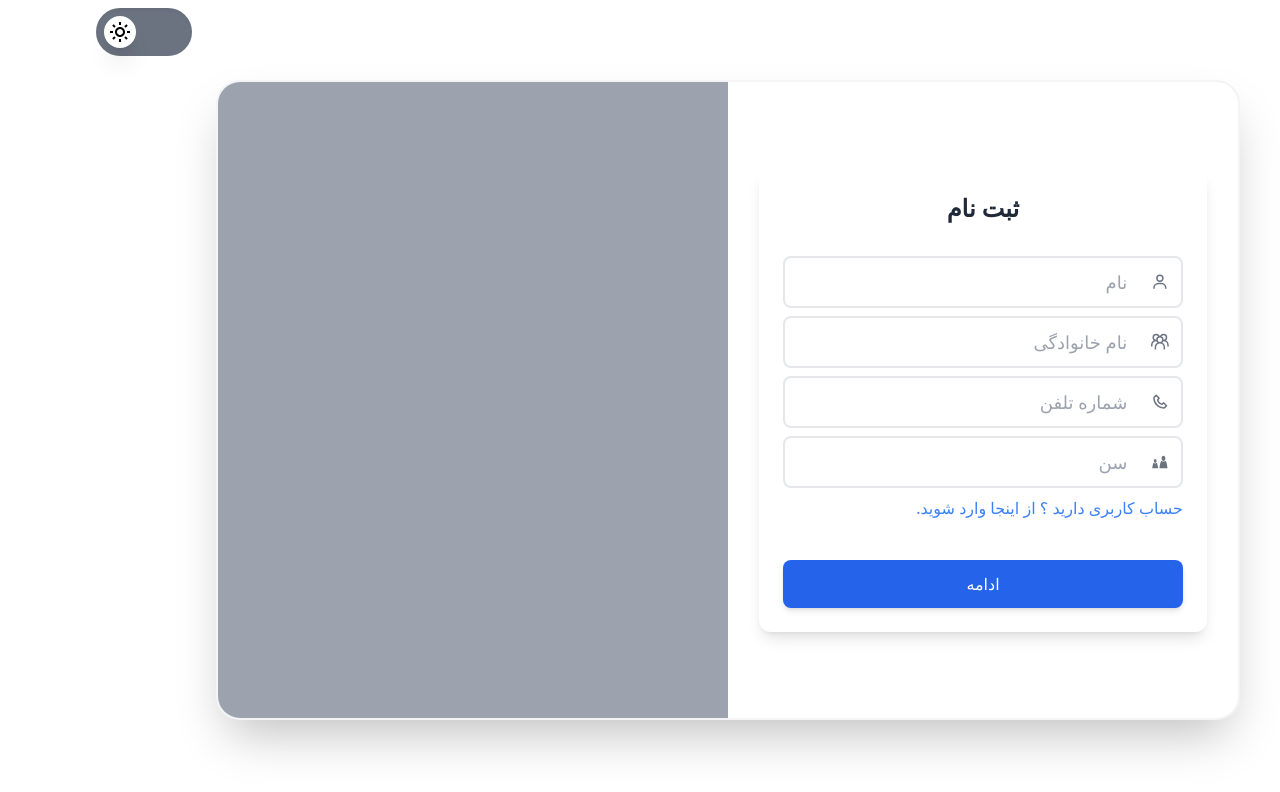
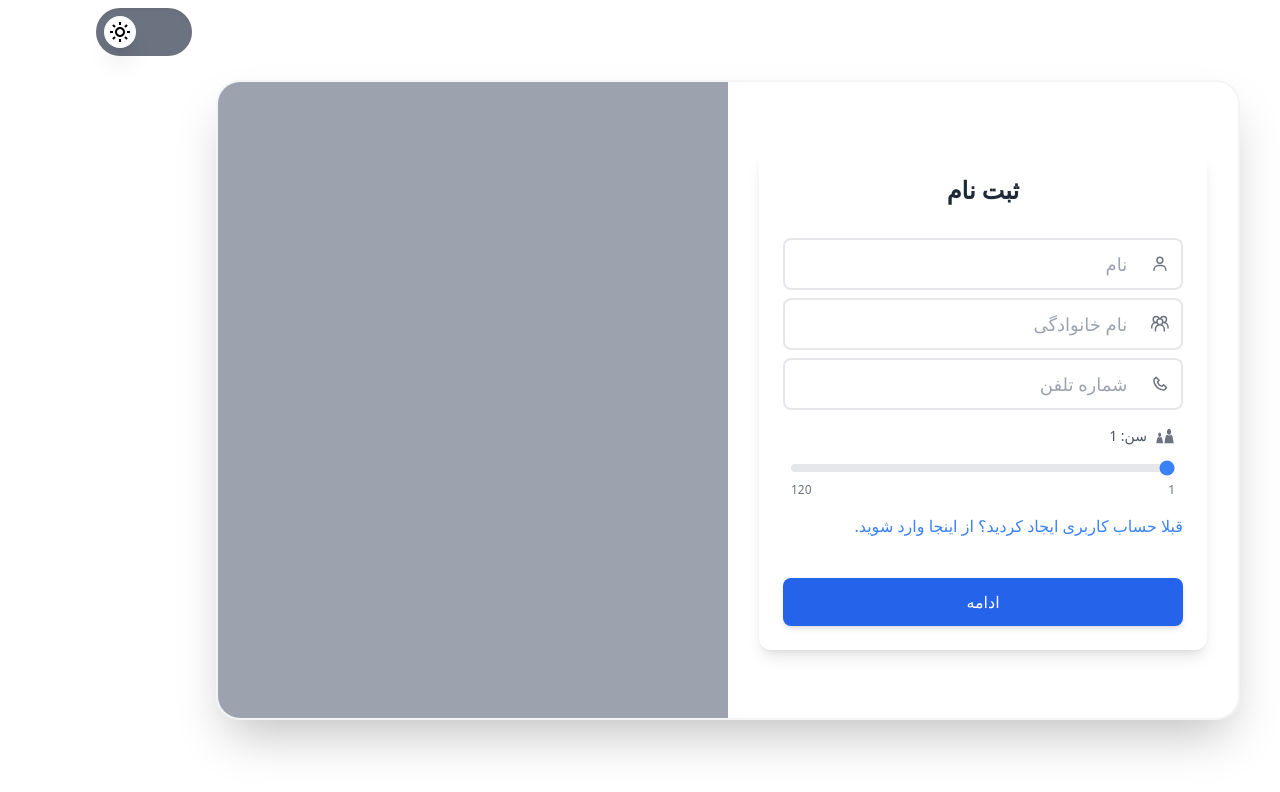
Before and after one commit to ErfanGh83/Avanian1, a Next.js app: page /sign-up in a window 1280 px wide. Shown: the top 792 px of the page. Built offline with nearby package versions, Linux system fonts and the light colour scheme.

Commit message:
feat: completed most of ui side of login and sign up page

```diff
--- a/src/components/forms/LoginForm.tsx
+++ b/src/components/forms/LoginForm.tsx
@@ -7,7 +7,7 @@ const LoginForm = () => {
     <form className='w-full max-w-md flex flex-col gap-6 p-6 bg-white dark:bg-gray-800 rounded-xl shadow-lg dark:shadow-gray-900/50 rtl'>
       <h2 className='text-2xl font-bold text-center text-gray-800 dark:text-gray-100 mb-2'>ورود</h2>
 
-      <div className='flex flex-col gap-2'>
+      <div className='flex flex-col gap-4'>
         <div className='flex flex-row items-center border-2 border-gray-200 dark:border-gray-600 rounded-lg overflow-hidden transition-all focus-within:border-blue-500 dark:focus-within:border-blue-400 focus-within:ring-2 focus-within:ring-blue-200 dark:focus-within:ring-blue-900'>
           <BiPhone size={20} className='mx-3 text-gray-500 dark:text-gray-300' />
           <input
@@ -18,13 +18,13 @@ const LoginForm = () => {
         </div>
 
         <Link href={`/sign-up`}>
-            <p className='text-blue-500'>حساب کاربری ندارید ؟ از اینجا می توانید ایجاد کنید.</p>
+          <p className='text-blue-500 hover:text-blue-600 dark:text-blue-400 dark:hover:text-blue-300 transition-colors'>حساب کاربری ندارید ؟ از اینجا می توانید ایجاد کنید.</p>
         </Link>
       </div>
 
       <button
         type='submit'
-        className='w-full h-12 bg-blue-600 dark:bg-red-700 hover:bg-blue-700 dark:hover:bg-red-600 text-white font-medium rounded-lg transition-colors duration-200 mt-4 shadow-md hover:shadow-lg dark:shadow-red-900/50'
+        className='w-full h-12 bg-blue-600 dark:bg-blue-700 hover:bg-blue-700 dark:hover:bg-blue-600 text-white font-medium rounded-lg transition-colors duration-200 mt-4 shadow-md hover:shadow-lg dark:shadow-blue-900/50'
       >
         ارسال کد
       </button>
--- a/src/components/forms/SignUpForm.tsx
+++ b/src/components/forms/SignUpForm.tsx
@@ -1,59 +1,108 @@
+"use client"
+
 import Link from 'next/link'
-import React from 'react'
+import React, { ChangeEvent, FormEvent, useState } from 'react'
 import { BiPhone, BiUser } from 'react-icons/bi'
-import { GiAges } from 'react-icons/gi'
 import { GrGroup } from 'react-icons/gr'
+import AgeSlider from './form-components/AgeSlider'
+
+type FormData = {
+  firstName: string;
+  lastName: string;
+  phoneNumber: string;
+  age: number;
+}
 
 const SignUpForm = () => {
+  const [formData, setFormData] = useState<FormData>({
+    firstName: '',
+    lastName: '',
+    phoneNumber: '',
+    age: 1 // More reasonable default age
+  })
+
+  const handleChange = (e: ChangeEvent<HTMLInputElement>) => {
+    const { name, value } = e.target
+    setFormData(prev => ({
+      ...prev,
+      [name]: value
+    }))
+  }
+
+  const handleAgeChange = (e: ChangeEvent<HTMLInputElement>) => {
+    setFormData(prev => ({
+      ...prev,
+      age: Number(e.target.value)
+    }))
+  }
+
+  const handleSubmit = (e: FormEvent) => {
+    e.preventDefault()
+
+    // form data:
+    console.log('Form submitted:', formData)
+    // form submition logic
+  }
+
   return (
-        <form className='w-full max-w-md flex flex-col gap-6 p-6 bg-white dark:bg-gray-800 rounded-xl shadow-lg dark:shadow-gray-900/50 rtl'>
+    <form
+      onSubmit={handleSubmit}
+      className='w-full max-w-md flex flex-col gap-6 p-6 bg-white dark:bg-gray-800 rounded-xl shadow-lg dark:shadow-gray-900/50 rtl'
+    >
       <h2 className='text-2xl font-bold text-center text-gray-800 dark:text-gray-100 mb-2'>ثبت نام</h2>
 
       <div className='flex flex-col gap-2'>
         <div className='flex flex-row items-center border-2 border-gray-200 dark:border-gray-600 rounded-lg overflow-hidden transition-all focus-within:border-blue-500 dark:focus-within:border-blue-400 focus-within:ring-2 focus-within:ring-blue-200 dark:focus-within:ring-blue-900'>
           <BiUser size={20} className='mx-3 text-gray-500 dark:text-gray-300' />
           <input
+            name="firstName"
+            value={formData.firstName}
+            onChange={handleChange}
             className='w-full h-12 px-3 text-lg bg-transparent border-none focus:outline-none placeholder-gray-400 dark:placeholder-gray-500 text-right text-gray-800 dark:text-gray-100'
             placeholder='نام'
             type='text'
+            required
           />
         </div>
 
         <div className='flex flex-row items-center border-2 border-gray-200 dark:border-gray-600 rounded-lg overflow-hidden transition-all focus-within:border-blue-500 dark:focus-within:border-blue-400 focus-within:ring-2 focus-within:ring-blue-200 dark:focus-within:ring-blue-900'>
           <GrGroup size={20} className='mx-3 text-gray-500 dark:text-gray-300' />
           <input
+            name="lastName"
+            value={formData.lastName}
+            onChange={handleChange}
             className='w-full h-12 px-3 text-lg bg-transparent border-none focus:outline-none placeholder-gray-400 dark:placeholder-gray-500 text-right text-gray-800 dark:text-gray-100'
             placeholder='نام خانوادگی'
             type='text'
+            required
           />
         </div>
 
         <div className='flex flex-row items-center border-2 border-gray-200 dark:border-gray-600 rounded-lg overflow-hidden transition-all focus-within:border-blue-500 dark:focus-within:border-blue-400 focus-within:ring-2 focus-within:ring-blue-200 dark:focus-within:ring-blue-900'>
           <BiPhone size={20} className='mx-3 text-gray-500 dark:text-gray-300' />
           <input
+            name="phoneNumber"
+            value={formData.phoneNumber}
+            onChange={handleChange}
             className='w-full h-12 px-3 text-lg bg-transparent border-none focus:outline-none placeholder-gray-400 dark:placeholder-gray-500 text-right text-gray-800 dark:text-gray-100'
             placeholder='شماره تلفن'
             type='tel'
+            required
           />
         </div>
 
-                <div className='flex flex-row items-center border-2 border-gray-200 dark:border-gray-600 rounded-lg overflow-hidden transition-all focus-within:border-blue-500 dark:focus-within:border-blue-400 focus-within:ring-2 focus-within:ring-blue-200 dark:focus-within:ring-blue-900'>
-                    <GiAges size={20} className='mx-3 text-gray-500 dark:text-gray-300' />
-                    <input
-                        className='w-full h-12 px-3 text-lg bg-transparent border-none focus:outline-none placeholder-gray-400 dark:placeholder-gray-500 text-right text-gray-800 dark:text-gray-100'
-                        placeholder='سن'
-                        type='age'
-                    />
-                </div>
+        <AgeSlider value={formData.age} onChange={handleAgeChange} />
 
         <Link href={`/login`}>
-                    <p className='text-blue-500'>حساب کاربری دارید ؟ از اینجا وارد شوید.</p>
+          <p className='text-blue-500 hover:text-blue-600 dark:text-blue-400 dark:hover:text-blue-300 transition-colors'>
+            قبلا حساب کاربری ایجاد کردید؟ از اینجا وارد شوید.
+          </p>
         </Link>
       </div>
 
       <button
         type='submit'
-                className='w-full h-12 bg-blue-600 dark:bg-red-700 hover:bg-blue-700 dark:hover:bg-red-600 text-white font-medium rounded-lg transition-colors duration-200 mt-4 shadow-md hover:shadow-lg dark:shadow-red-900/50'
+        className='w-full h-12 bg-blue-600 dark:bg-blue-700 hover:bg-blue-700 dark:hover:bg-blue-600 text-white font-medium rounded-lg transition-colors duration-200 mt-4 shadow-md hover:shadow-lg dark:shadow-blue-900/50'
       >
         ادامه
       </button>
--- /dev/null
+++ b/src/components/forms/form-components/AgeSlider.tsx
@@ -0,0 +1,33 @@
+import { ChangeEvent } from "react";
+import { GiAges } from "react-icons/gi";
+
+type props = {
+    value: number;
+    onChange: (event: ChangeEvent<HTMLInputElement>) => void;
+}
+
+const AgeSlider = ({ value, onChange }: props) => {
+
+    return (
+        <div className="w-full px-2 py-2">
+            <div className="flex flex-row gap-2 items-center mb-2">
+                <GiAges size={20} className="text-gray-500 dark:text-gray-300" />
+                <span className="text-gray-600 dark:text-gray-300 text-sm">سن:  {value}</span>
+            </div>
+            <input
+                type="range"
+                min="1"
+                max="120"
+                value={value}
+                onChange={onChange}
+                className="w-full h-2 bg-gray-200 dark:bg-gray-600 rounded-lg appearance-none cursor-pointer accent-blue-500 dark:accent-blue-400"
+            />
+            <div className="flex justify-between text-xs text-gray-500 dark:text-gray-400 mt-1">
+                <span>1</span>
+                <span>120</span>
+            </div>
+        </div>
+    )
+}
+
+export default AgeSlider;
```
Also changed, not shown: src/components/containers/auth-containers/LoginFormContainer.tsx (line endings or trailing spaces). Lines whose indentation alone changed are shown as unchanged.
